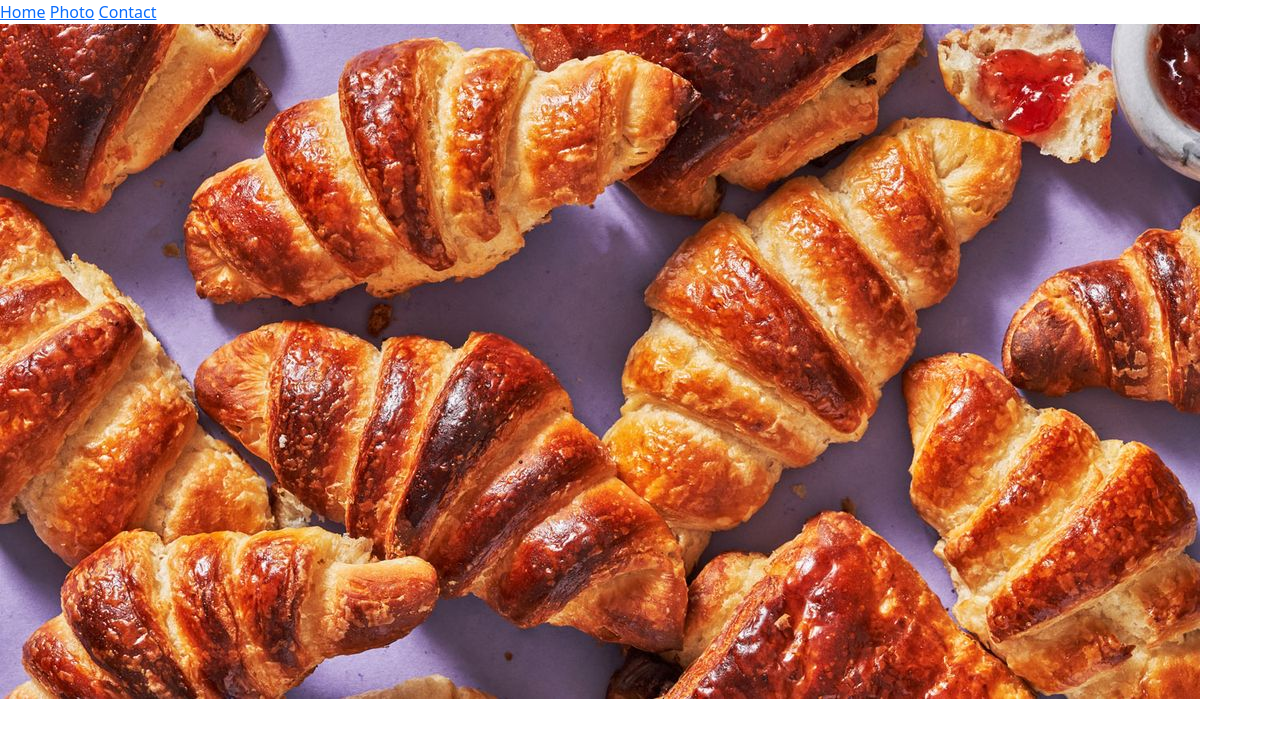
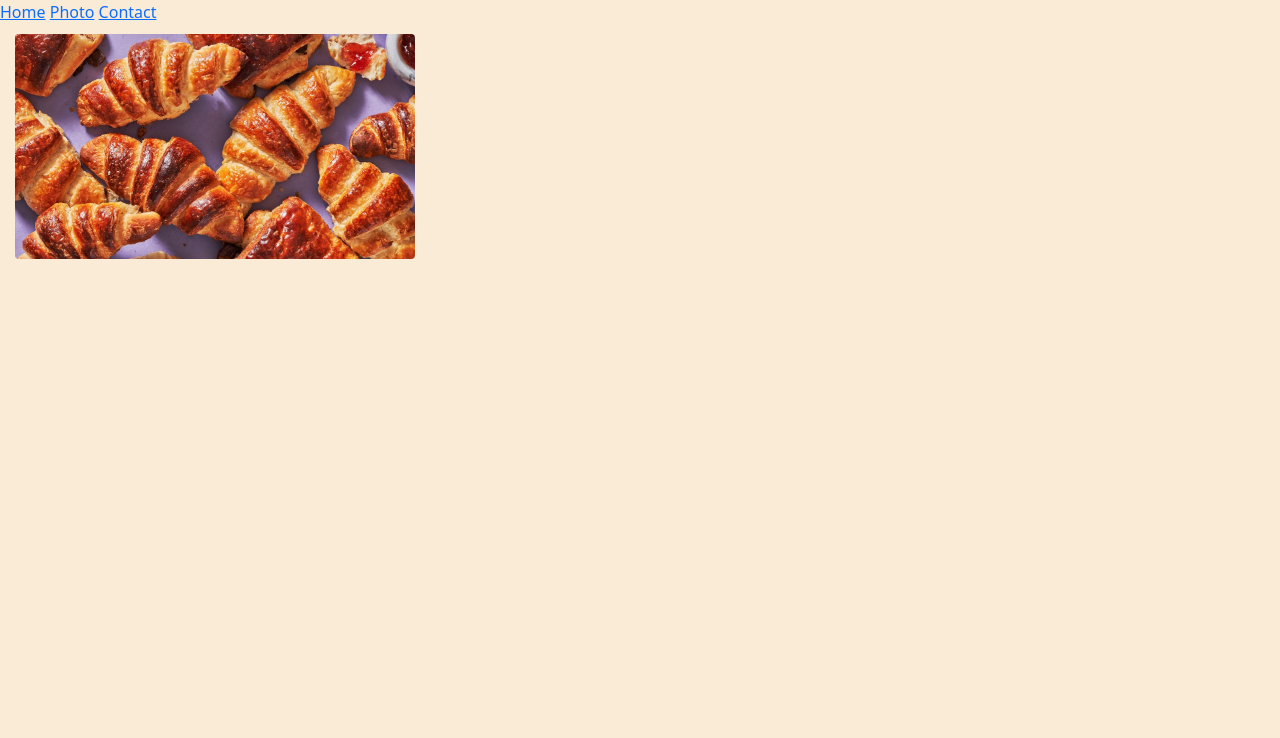
Before and after one commit to Shirvu31/multiple-page-website, a plain HTML site: page photo.html in a window 1280 px wide. Drawn offline with nearby package versions, Linux system fonts and the light colour scheme.

Commit message:
CSS updated

```diff
--- a/styles.css
+++ b/styles.css
@@ -1,5 +1,12 @@
 img {
-  width: auto;
+  margin: 10px 15px;
+  border-radius: 4px;
+  display: flex;
+  justify-content: center;
+  width: 400px;
   height: auto;
-  display: block;
 }
+
+body {
+  background-color: antiquewhite;
+}
```
